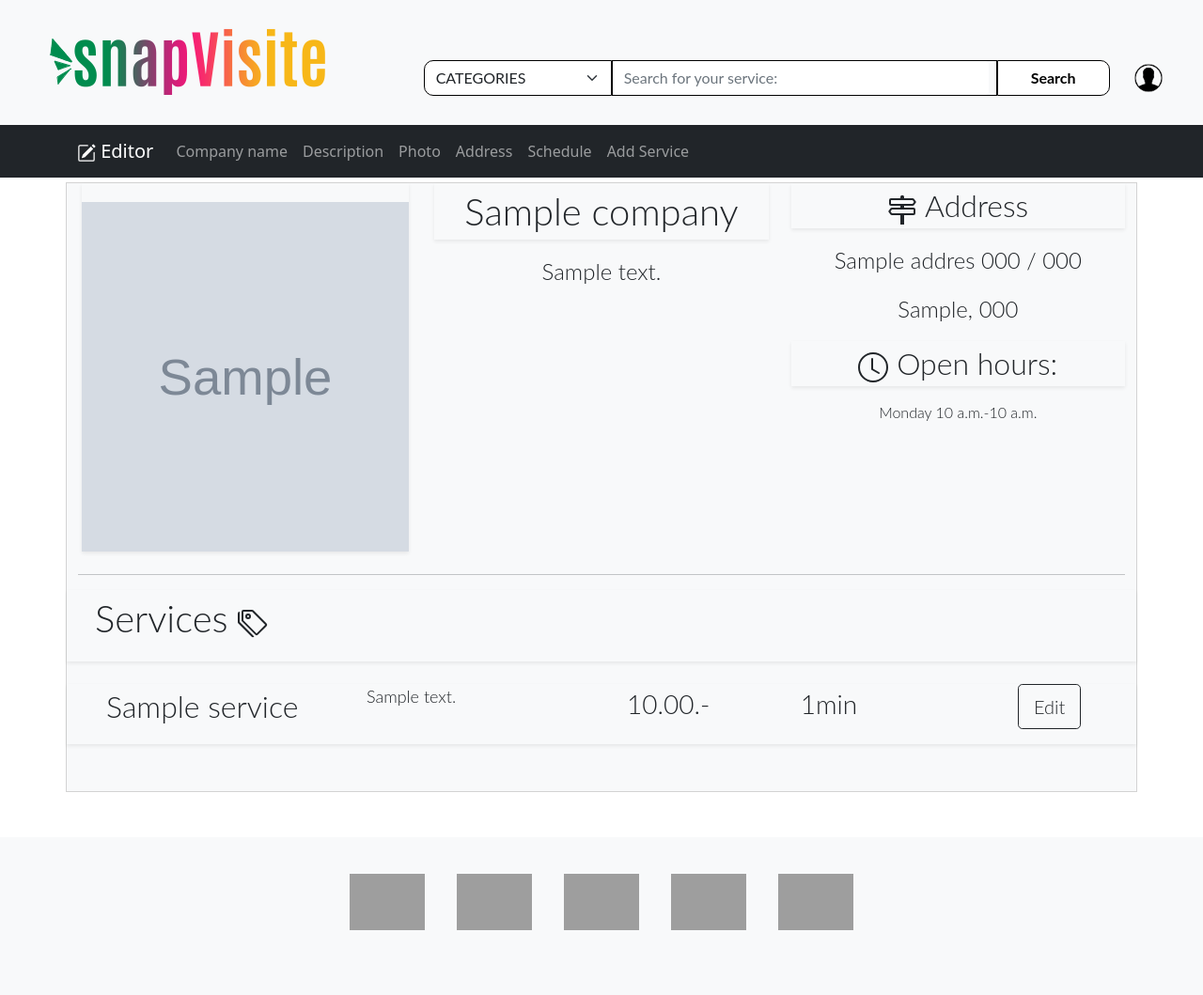
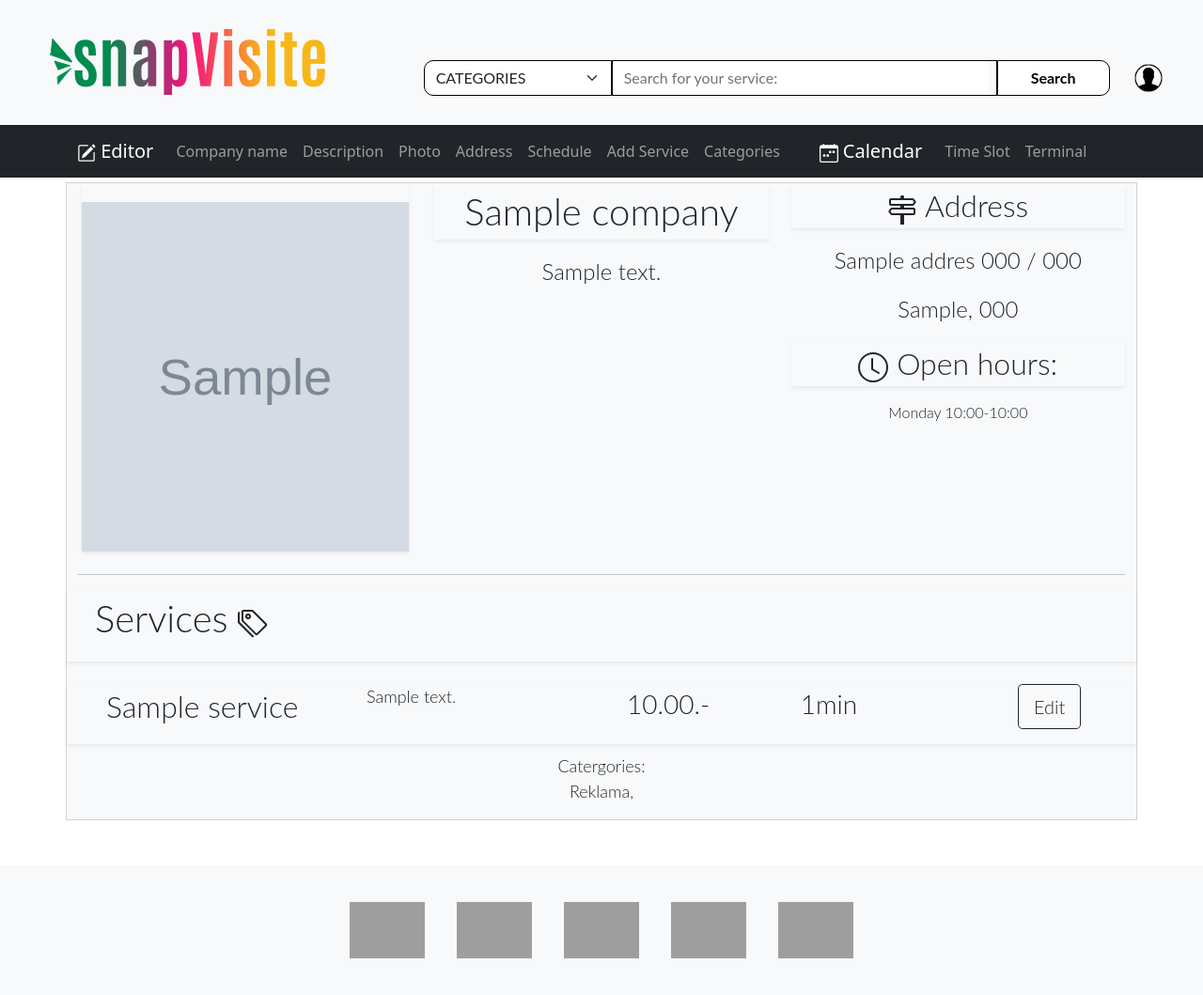
Before and after one commit to group-three-sda/final-project, a Django app: page /snapvisite/your-company/1/ in a window 1280 px wide. Shown: the whole page at 94% size. Before the commit the page ends 990 px from the top, so only its background shows below. Run offline with Django 4.2, Linux system fonts and the light colour scheme; data comes from the database, SQL or seed files in the repository; tables that the repository leaves empty hold one stand-in row (values such as "Sample post"); grey boxes marked "Sample" are stand-in pictures; some libraries are stand-ins or nearby versions; grey boxes are pictures that could not be loaded.

Commit message:
Categories modificator.

```diff
--- a/final_project/snapvisite/templates/snapvisite/nav_bar_your_company.html
+++ b/final_project/snapvisite/templates/snapvisite/nav_bar_your_company.html
@@ -34,6 +34,26 @@
         <li class="nav-item">
           <a class="nav-link" href="{% url 'snapvisite:add_service' object.id %}"> Add Service</a>
         </li>
+        <li class="nav-item">
+          <a class="nav-link" href="{% url 'snapvisite:categories_edit' object.id %}">Categories</a>
+        </li>
+      </ul>
+    </div>
+    <a class="navbar-brand"><svg xmlns="http://www.w3.org/2000/svg" width="20" height="20" fill="currentColor" class="bi bi-calendar-week" viewBox="0 0 16 16">
+    <path d="M11 6.5a.5.5 0 0 1 .5-.5h1a.5.5 0 0 1 .5.5v1a.5.5 0 0 1-.5.5h-1a.5.5 0 0 1-.5-.5v-1zm-3 0a.5.5 0 0 1 .5-.5h1a.5.5 0 0 1 .5.5v1a.5.5 0 0 1-.5.5h-1a.5.5 0 0 1-.5-.5v-1zm-5 3a.5.5 0 0 1 .5-.5h1a.5.5 0 0 1 .5.5v1a.5.5 0 0 1-.5.5h-1a.5.5 0 0 1-.5-.5v-1zm3 0a.5.5 0 0 1 .5-.5h1a.5.5 0 0 1 .5.5v1a.5.5 0 0 1-.5.5h-1a.5.5 0 0 1-.5-.5v-1z"/>
+    <path d="M3.5 0a.5.5 0 0 1 .5.5V1h8V.5a.5.5 0 0 1 1 0V1h1a2 2 0 0 1 2 2v11a2 2 0 0 1-2 2H2a2 2 0 0 1-2-2V3a2 2 0 0 1 2-2h1V.5a.5.5 0 0 1 .5-.5zM1 4v10a1 1 0 0 0 1 1h12a1 1 0 0 0 1-1V4H1z"/>
+    </svg> Calendar</a>
+    <button class="navbar-toggler" type="button" data-bs-toggle="collapse" data-bs-target="#collapsibleNavbar">
+      <span class="navbar-toggler-icon"></span>
+    </button>
+    <div class="collapse navbar-collapse" id="collapsibleNavbar">
+      <ul class="navbar-nav">
+        <li class="nav-item">
+          <a class="nav-link" href="{% url 'snapvisite:company_name_edit' object.id %}">Time Slot</a>
+        </li>
+        <li class="nav-item">
+          <a class="nav-link" href="{% url 'snapvisite:company_desc_edit' object.id %}">Terminal</a>
+        </li>
       </ul>
     </div>
   </div>
--- a/final_project/snapvisite/templates/snapvisite/schedule.html
+++ b/final_project/snapvisite/templates/snapvisite/schedule.html
@@ -6,6 +6,7 @@
     <div class="row">
         <div class="col-12 border-bottom border-end">
             <h3 class="display-4 text-center">Editor</h3>
+            <h5>Use delete if u want remove day.</h5>
         </div>
         <div class="col-3"></div>
         <div class="col-6 border-end border-start">
--- a/final_project/snapvisite/templates/snapvisite/your_company.html
+++ b/final_project/snapvisite/templates/snapvisite/your_company.html
@@ -8,7 +8,7 @@
 {% include "snapvisite/nav_bar_your_company.html" %}
 <!-- Company container -->
 <div class="container ms-auto mx-auto bg-light text-center"
-     style="border: solid 1px lightgray; font-family: 'Lato Light', serif; padding-bottom: 50px; margin-top: 5px;">
+     style="border: solid 1px lightgray; font-family: 'Lato Light', serif; margin-top: 5px;">
 
      <!-- IMAGE PART -->
     <div class="row">
@@ -24,7 +24,7 @@
             <p class="shadow-sm bg-light" style="font-size: 40px;"> {{ object.company_name }} </p>
             <p style="font-size: 24px"> {{ object.description|default:'Place for your company description...' }} </p>
         </div>
-        <div class="col-4" style="height: 400px;">
+        <div class="col-4" style="min-height: 400px;">
             <p class="shadow-sm bg-light" style="font-size: 32px;"><svg xmlns="http://www.w3.org/2000/svg" width="32" height="32" fill="currentColor" class="bi bi-signpost-2" viewBox="0 0 16 16">
             <path d="M7 1.414V2H2a1 1 0 0 0-1 1v2a1 1 0 0 0 1 1h5v1H2.5a1 1 0 0 0-.8.4L.725 8.7a.5.5 0 0 0 0 .6l.975 1.3a1 1 0 0 0 .8.4H7v5h2v-5h5a1 1 0 0 0 1-1V8a1 1 0 0 0-1-1H9V6h4.5a1 1 0 0 0 .8-.4l.975-1.3a.5.5 0 0 0 0-.6L14.3 2.4a1 1 0 0 0-.8-.4H9v-.586a1 1 0 0 0-2 0zM13.5 3l.75 1-.75 1H2V3h11.5zm.5 5v2H2.5l-.75-1 .75-1H14z"/>
             </svg> Address </p>
@@ -39,8 +39,9 @@
             <path d="M8 16A8 8 0 1 0 8 0a8 8 0 0 0 0 16zm7-8A7 7 0 1 1 1 8a7 7 0 0 1 14 0z"/>
             </svg> Open hours: </p>
             {% for schedule in schedule_list %}
-            <p> {{ schedule.day_of_week }} {{ schedule.open_time}}-{{ schedule.close_time }} </p>
+            <p> {{ schedule.day_of_week }} {{ schedule.open_time|time:"H:i"}}-{{ schedule.close_time|time:"H:i" }} </p>
             {% endfor %}
+
         </div>
     </div>
     <hr>
@@ -63,6 +64,12 @@
         Edit</button></a></div>
     </div>
     {% endfor %}
+    <div class="row">
+        <div class="col-12 text-center">
+            <p style="font-size:18px; padding-top: 10px;">Catergories: <br>
+            {% for category in object.category.all %} {{category.category_name}}, {% endfor %}</p>
+        </div>
+    </div>
 </div>
 
 
--- a/final_project/snapvisite/urls.py
+++ b/final_project/snapvisite/urls.py
@@ -19,5 +19,6 @@ urlpatterns = [
     path('snapvisite/schedule-company/<int:company_id>/', ScheduleView.as_view(), name='schedule_company'),
     path('snapvisite/create-service-company/<int:company_id>/', CreateServiceView.as_view(), name='add_service'),
     path('snapvisite/update-service-company/<int:pk>/<int:company_id>/', UpdateServiceView.as_view(),
-         name='service_edit')
+         name='service_edit'),
+    path('snapvisite/update-categories-company/<int:pk>/', EditCompanyCategoriesView.as_view(), name='categories_edit')
 ]
--- a/final_project/snapvisite/views.py
+++ b/final_project/snapvisite/views.py
@@ -87,6 +87,20 @@ class EditCompanyDescriptionView(UpdateView):
         return reverse("snapvisite:your_company", kwargs={"pk": pk})
 
 
+class EditCompanyCategoriesView(UpdateView):
+    """ EDITOR """
+    model = Company
+    form_class = EditCategoriesForm
+    template_name = "snapvisite/company_editor.html"
+
+    def form_valid(self, form, *args, **kwargs):
+        form.save(commit=False)
+        form.save()
+        form.save_m2m()
+        id_company = self.kwargs["pk"]
+        return HttpResponseRedirect(reverse('snapvisite:your_company', kwargs={"pk": id_company}))
+
+
 class CreateAddressView(CreateView):
     """ EDITOR """
     model = Address
@@ -112,6 +126,7 @@ class UpdateAddressView(UpdateView):
 
 
 class ScheduleView(View):
+    """ EDITOR """
     def get(self, request, company_id):
         company = Company.objects.get(pk=company_id)
         formset = ScheduleInlineFormset(instance=company)
@@ -126,6 +141,7 @@ class ScheduleView(View):
 
 
 class CreateServiceView(CreateView):
+    """ EDITOR """
     model = Service
     form_class = ServiceForm
     template_name = 'snapvisite/company_editor.html'
@@ -138,6 +154,7 @@ class CreateServiceView(CreateView):
 
 
 class UpdateServiceView(UpdateView):
+    """ EDITOR """
     model = Service
     form_class = ServiceForm
     template_name = 'snapvisite/company_editor.html'
```
Also changed, not shown: final_project/snapvisite/forms.py (+12 -1 lines).
